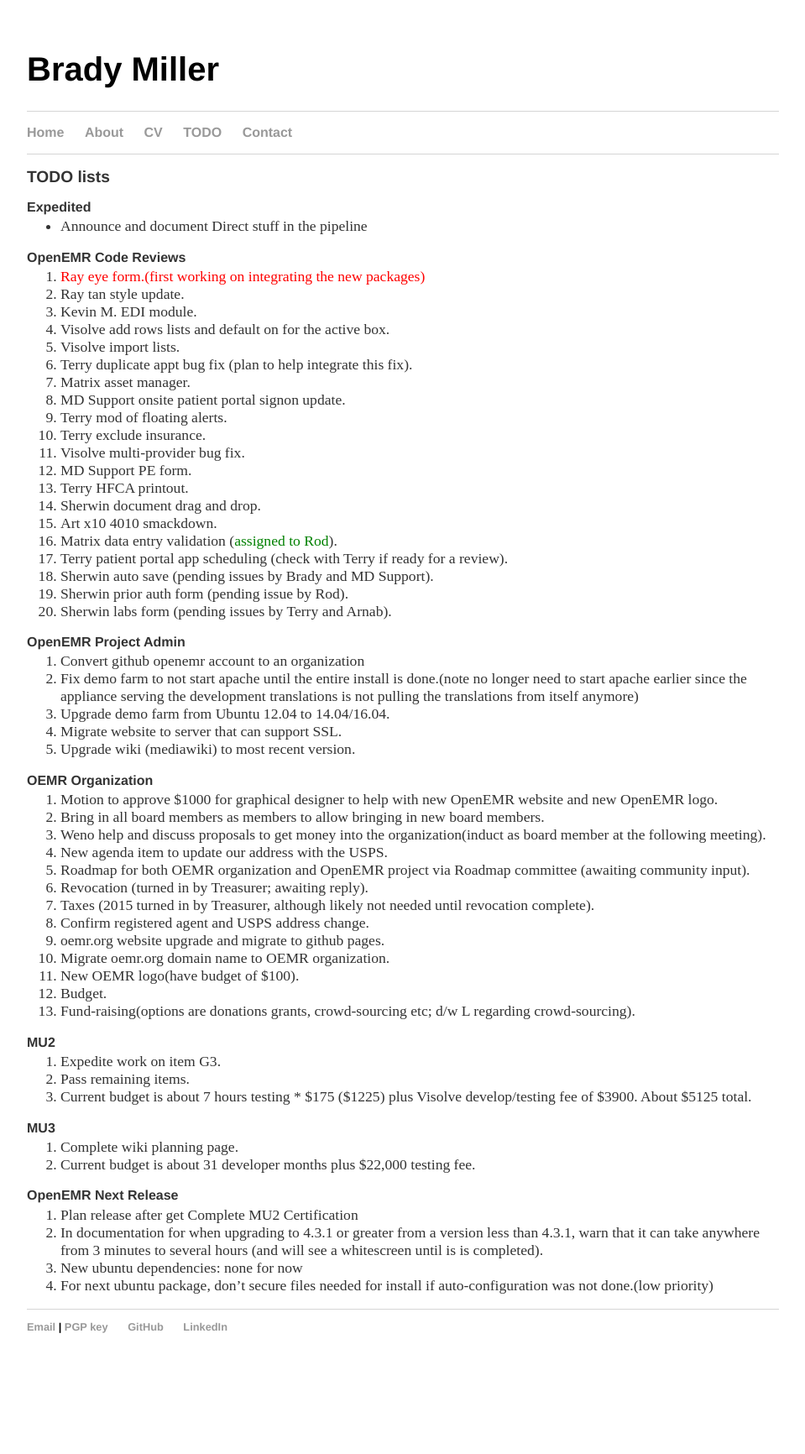
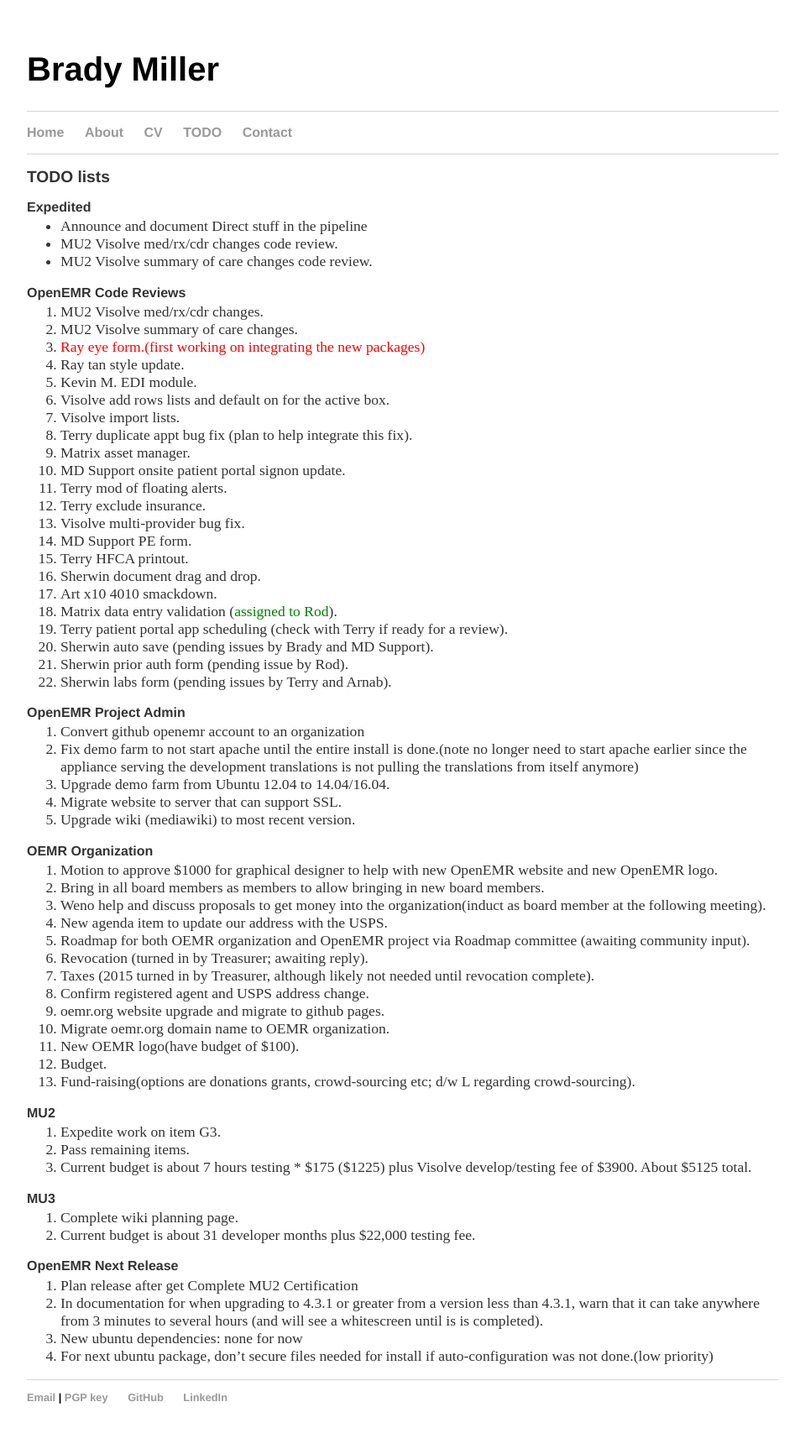
Before and after one commit to bradymiller/bradymiller.github.io, a Jekyll site: the page built from todo/index.md, in a window 1280 px wide. Shown: the whole page at 84% size, without its empty margins (160-1119 px from the left). Built offline with Jekyll 4.4.1, drawn with Linux system fonts in a browser that asks for light colours; before the commit the page ends 1648 px from its top, so only the background shows below that.

Commit message:
Update todo list

```diff
--- a/todo/index.md
+++ b/todo/index.md
@@ -5,8 +5,12 @@
 
 ### Expedited
 * Announce and document Direct stuff in the pipeline
+* MU2 Visolve med/rx/cdr changes code review.
+* MU2 Visolve summary of care changes code review.
 
 ### OpenEMR Code Reviews
+1. MU2 Visolve med/rx/cdr changes.
+1. MU2 Visolve summary of care changes.
 1. <span style="color: red">Ray eye form.(first working on integrating the new packages)</span>
 1. Ray tan style update.
 1. Kevin M. EDI module.
```
